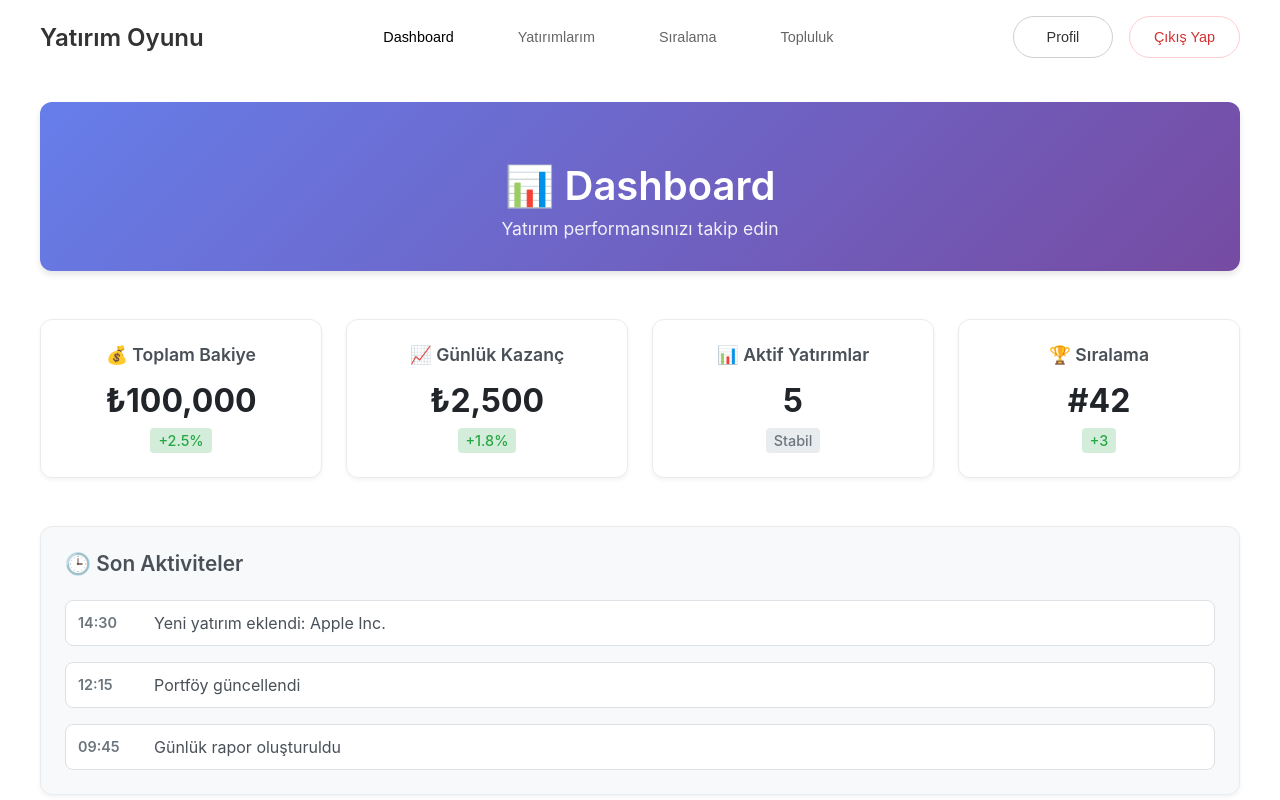
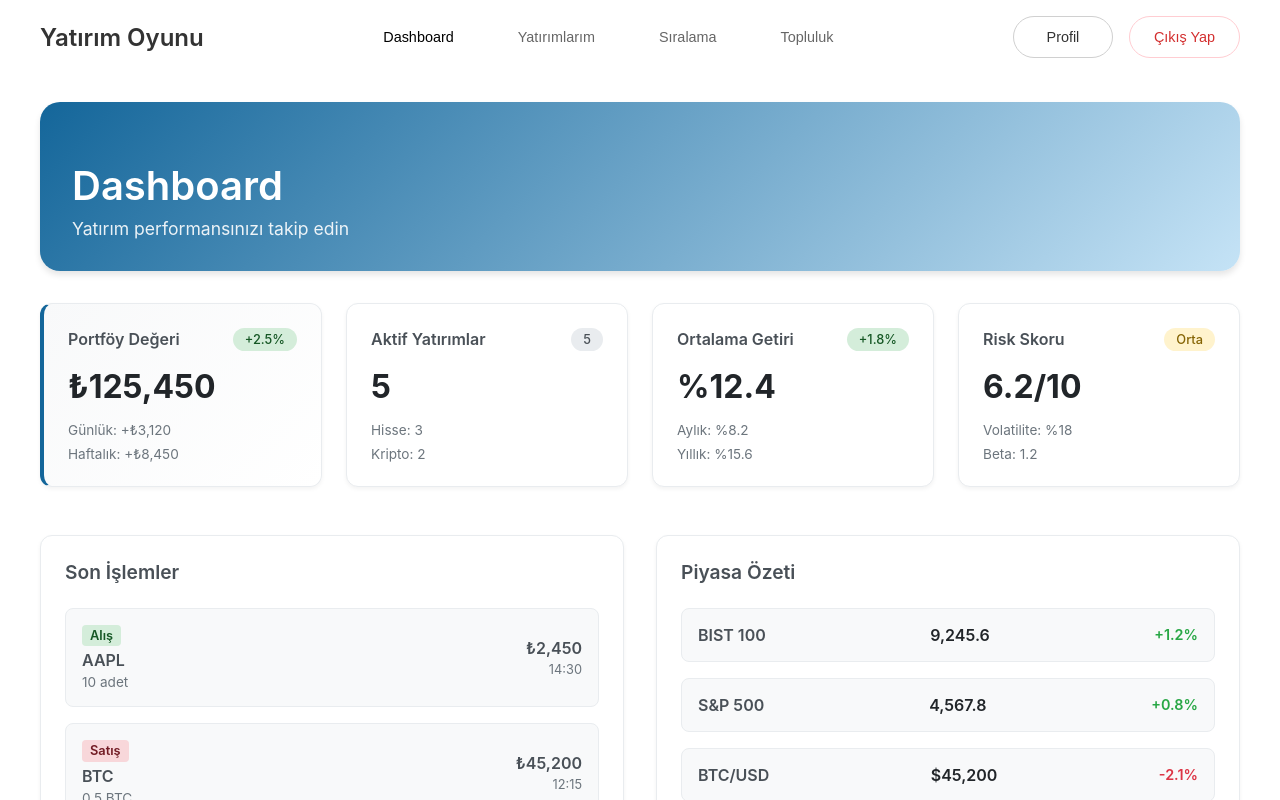
Before and after one commit to samualetto35/yatirimoyunu, a React (Create React App) app: page /dashboard in a window 1280 px wide. Shown: the top 800 px of the page. Built offline with nearby package versions, Linux system fonts and the light colour scheme; no server answers; sample sign-in values are in the browser's storage.

Commit message:
v1.3: Dashboard redesign - minimal cards, detailed content, transaction history, market summary

```diff
--- a/src/components/AuthenticatedHeader.tsx
+++ b/src/components/AuthenticatedHeader.tsx
@@ -10,9 +10,11 @@ const AuthenticatedHeader: React.FC = () => {
 
   const handleLogout = async () => {
     try {
+      // Önce ana sayfaya yönlendir
+      navigate('/');
+      // Sonra logout işlemini yap
       await logout();
-      navigate('/');
-      console.log('User logged out successfully');
+      console.log('User logged out successfully, redirected to home page');
     } catch (error) {
       console.error('Logout failed:', error);
     }
--- a/src/components/Dashboard.css
+++ b/src/components/Dashboard.css
@@ -11,12 +11,12 @@
 }
 
 .dashboard-header {
-  text-align: center;
-  margin-bottom: 3rem;
+  text-align: left;
+  margin-bottom: 2rem;
   padding: 2rem;
-  background: linear-gradient(135deg, #667eea 0%, #764ba2 100%);
+  background: linear-gradient(135deg, #14669A 0%, #C5E3F6 100%);
   color: white;
-  border-radius: 12px;
+  border-radius: 20px;
   box-shadow: 0 4px 6px rgba(0, 0, 0, 0.1);
 }
 
@@ -24,17 +24,19 @@
   font-size: 2.5rem;
   margin-bottom: 0.5rem;
   font-weight: 600;
+  color: white;
 }
 
 .dashboard-header p {
   font-size: 1.1rem;
   opacity: 0.9;
   margin: 0;
+  color: white;
 }
 
 .dashboard-grid {
   display: grid;
-  grid-template-columns: repeat(auto-fit, minmax(250px, 1fr));
+  grid-template-columns: repeat(auto-fit, minmax(280px, 1fr));
   gap: 1.5rem;
   margin-bottom: 3rem;
 }
@@ -44,7 +46,6 @@
   border: 1px solid #e9ecef;
   border-radius: 12px;
   padding: 1.5rem;
-  text-align: center;
   transition: transform 0.2s ease, box-shadow 0.2s ease;
   box-shadow: 0 2px 4px rgba(0, 0, 0, 0.05);
 }
@@ -54,97 +55,203 @@
   box-shadow: 0 4px 12px rgba(0, 0, 0, 0.1);
 }
 
-.dashboard-card h3 {
-  margin-top: 0;
+.dashboard-card.primary {
+  border-left: 4px solid #14669A;
+  background: linear-gradient(135deg, #f8f9fa 0%, #ffffff 100%);
+}
+
+.card-header {
+  display: flex;
+  justify-content: space-between;
+  align-items: center;
   margin-bottom: 1rem;
+}
+
+.card-header h3 {
+  margin: 0;
   color: #495057;
-  font-size: 1.1rem;
+  font-size: 1rem;
   font-weight: 600;
+}
+
+.card-badge {
+  padding: 0.25rem 0.75rem;
+  border-radius: 12px;
+  font-size: 0.8rem;
+  font-weight: 500;
+}
+
+.card-badge.positive {
+  background-color: #d4edda;
+  color: #155724;
+}
+
+.card-badge.negative {
+  background-color: #f8d7da;
+  color: #721c24;
+}
+
+.card-badge.neutral {
+  background-color: #e9ecef;
+  color: #495057;
+}
+
+.card-badge.warning {
+  background-color: #fff3cd;
+  color: #856404;
 }
 
 .card-value {
   font-size: 2rem;
   font-weight: 700;
   color: #212529;
-  margin-bottom: 0.5rem;
+  margin-bottom: 1rem;
 }
 
-.card-change {
-  font-size: 0.9rem;
-  font-weight: 500;
-  padding: 0.25rem 0.5rem;
-  border-radius: 4px;
-  display: inline-block;
+.card-details {
+  display: flex;
+  flex-direction: column;
+  gap: 0.5rem;
 }
 
-.card-change.positive {
-  color: #28a745;
-  background-color: #d4edda;
+.card-details span {
+  font-size: 0.85rem;
+  color: #6c757d;
 }
 
-.card-change.negative {
-  color: #dc3545;
-  background-color: #f8d7da;
+.dashboard-sections {
+  display: grid;
+  grid-template-columns: repeat(auto-fit, minmax(400px, 1fr));
+  gap: 2rem;
 }
 
-.card-change.neutral {
-  color: #6c757d;
-  background-color: #e9ecef;
-}
-
-.recent-activity {
-  background-color: #f8f9fa;
+.section-card {
+  background-color: white;
   border: 1px solid #e9ecef;
   border-radius: 12px;
   padding: 1.5rem;
   box-shadow: 0 2px 4px rgba(0, 0, 0, 0.05);
 }
 
-.recent-activity h3 {
+.section-card h3 {
   margin-top: 0;
   margin-bottom: 1.5rem;
   color: #495057;
-  font-size: 1.3rem;
+  font-size: 1.2rem;
   font-weight: 600;
 }
 
-.activity-list {
+.transaction-list {
   display: flex;
   flex-direction: column;
   gap: 1rem;
 }
 
-.activity-item {
+.transaction-item {
   display: flex;
+  justify-content: space-between;
   align-items: center;
-  gap: 1rem;
-  padding: 0.75rem;
-  background-color: white;
+  padding: 1rem;
+  background-color: #f8f9fa;
   border-radius: 8px;
-  border: 1px solid #dee2e6;
-  transition: background-color 0.2s ease;
+  border: 1px solid #e9ecef;
 }
 
-.activity-item:hover {
-  background-color: #f8f9fa;
+.transaction-info {
+  display: flex;
+  flex-direction: column;
+  gap: 0.25rem;
 }
 
-.activity-time {
+.transaction-type {
+  font-size: 0.8rem;
   font-weight: 600;
-  color: #6c757d;
-  font-size: 0.9rem;
-  min-width: 60px;
+  padding: 0.2rem 0.5rem;
+  border-radius: 4px;
+  width: fit-content;
 }
 
-.activity-text {
+.transaction-type.buy {
+  background-color: #d4edda;
+  color: #155724;
+}
+
+.transaction-type.sell {
+  background-color: #f8d7da;
+  color: #721c24;
+}
+
+.transaction-symbol {
+  font-weight: 600;
   color: #495057;
-  flex: 1;
+}
+
+.transaction-amount {
+  font-size: 0.85rem;
+  color: #6c757d;
+}
+
+.transaction-details {
+  display: flex;
+  flex-direction: column;
+  align-items: flex-end;
+  gap: 0.25rem;
+}
+
+.transaction-price {
+  font-weight: 600;
+  color: #495057;
+}
+
+.transaction-time {
+  font-size: 0.8rem;
+  color: #6c757d;
+}
+
+.market-summary {
+  display: flex;
+  flex-direction: column;
+  gap: 1rem;
+}
+
+.market-item {
+  display: flex;
+  justify-content: space-between;
+  align-items: center;
+  padding: 1rem;
+  background-color: #f8f9fa;
+  border-radius: 8px;
+  border: 1px solid #e9ecef;
+}
+
+.market-name {
+  font-weight: 600;
+  color: #495057;
+}
+
+.market-value {
+  font-weight: 600;
+  color: #212529;
+}
+
+.market-change {
+  font-weight: 600;
+  font-size: 0.9rem;
+}
+
+.market-change.positive {
+  color: #28a745;
+}
+
+.market-change.negative {
+  color: #dc3545;
 }
 
 /* Mobile Responsive */
 @media (max-width: 768px) {
   .dashboard-content {
     padding: 1rem;
+    padding-top: 0.35rem;
   }
 
   .dashboard-header {
@@ -168,14 +275,25 @@
     font-size: 1.75rem;
   }
 
-  .activity-item {
+  .dashboard-sections {
+    grid-template-columns: 1fr;
+    gap: 1.5rem;
+  }
+
+  .transaction-item {
     flex-direction: column;
     align-items: flex-start;
     gap: 0.5rem;
   }
 
-  .activity-time {
-    min-width: auto;
+  .transaction-details {
+    align-items: flex-start;
+  }
+
+  .market-item {
+    flex-direction: column;
+    align-items: flex-start;
+    gap: 0.5rem;
   }
 }
 
@@ -192,7 +310,7 @@
     font-size: 1.5rem;
   }
 
-  .recent-activity {
+  .section-card {
     padding: 1rem;
   }
 }
--- a/src/components/Dashboard.tsx
+++ b/src/components/Dashboard.tsx
@@ -13,50 +13,118 @@ const Dashboard: React.FC = () => {
     <div className="dashboard-page">
       <div className="dashboard-content">
         <div className="dashboard-header">
-          <h1>📊 Dashboard</h1>
+          <h1>Dashboard</h1>
           <p>Yatırım performansınızı takip edin</p>
         </div>
 
         <div className="dashboard-grid">
-          <div className="dashboard-card">
-            <h3>💰 Toplam Bakiye</h3>
-            <div className="card-value">₺100,000</div>
-            <div className="card-change positive">+2.5%</div>
+          <div className="dashboard-card primary">
+            <div className="card-header">
+              <h3>Portföy Değeri</h3>
+              <span className="card-badge positive">+2.5%</span>
+            </div>
+            <div className="card-value">₺125,450</div>
+            <div className="card-details">
+              <span>Günlük: +₺3,120</span>
+              <span>Haftalık: +₺8,450</span>
+            </div>
           </div>
 
           <div className="dashboard-card">
-            <h3>📈 Günlük Kazanç</h3>
-            <div className="card-value">₺2,500</div>
-            <div className="card-change positive">+1.8%</div>
+            <div className="card-header">
+              <h3>Aktif Yatırımlar</h3>
+              <span className="card-badge neutral">5</span>
+            </div>
+            <div className="card-value">5</div>
+            <div className="card-details">
+              <span>Hisse: 3</span>
+              <span>Kripto: 2</span>
+            </div>
           </div>
 
           <div className="dashboard-card">
-            <h3>📊 Aktif Yatırımlar</h3>
-            <div className="card-value">5</div>
-            <div className="card-change neutral">Stabil</div>
+            <div className="card-header">
+              <h3>Ortalama Getiri</h3>
+              <span className="card-badge positive">+1.8%</span>
+            </div>
+            <div className="card-value">%12.4</div>
+            <div className="card-details">
+              <span>Aylık: %8.2</span>
+              <span>Yıllık: %15.6</span>
+            </div>
           </div>
 
           <div className="dashboard-card">
-            <h3>🏆 Sıralama</h3>
-            <div className="card-value">#42</div>
-            <div className="card-change positive">+3</div>
+            <div className="card-header">
+              <h3>Risk Skoru</h3>
+              <span className="card-badge warning">Orta</span>
+            </div>
+            <div className="card-value">6.2/10</div>
+            <div className="card-details">
+              <span>Volatilite: %18</span>
+              <span>Beta: 1.2</span>
+            </div>
           </div>
         </div>
 
-        <div className="recent-activity">
-          <h3>🕒 Son Aktiviteler</h3>
-          <div className="activity-list">
-            <div className="activity-item">
-              <span className="activity-time">14:30</span>
-              <span className="activity-text">Yeni yatırım eklendi: Apple Inc.</span>
+        <div className="dashboard-sections">
+          <div className="section-card">
+            <h3>Son İşlemler</h3>
+            <div className="transaction-list">
+              <div className="transaction-item">
+                <div className="transaction-info">
+                  <span className="transaction-type buy">Alış</span>
+                  <span className="transaction-symbol">AAPL</span>
+                  <span className="transaction-amount">10 adet</span>
+                </div>
+                <div className="transaction-details">
+                  <span className="transaction-price">₺2,450</span>
+                  <span className="transaction-time">14:30</span>
+                </div>
+              </div>
+              <div className="transaction-item">
+                <div className="transaction-info">
+                  <span className="transaction-type sell">Satış</span>
+                  <span className="transaction-symbol">BTC</span>
+                  <span className="transaction-amount">0.5 BTC</span>
+                </div>
+                <div className="transaction-details">
+                  <span className="transaction-price">₺45,200</span>
+                  <span className="transaction-time">12:15</span>
+                </div>
+              </div>
+              <div className="transaction-item">
+                <div className="transaction-info">
+                  <span className="transaction-type buy">Alış</span>
+                  <span className="transaction-symbol">TSLA</span>
+                  <span className="transaction-amount">5 adet</span>
+                </div>
+                <div className="transaction-details">
+                  <span className="transaction-price">₺1,850</span>
+                  <span className="transaction-time">09:45</span>
+                </div>
+              </div>
             </div>
-            <div className="activity-item">
-              <span className="activity-time">12:15</span>
-              <span className="activity-text">Portföy güncellendi</span>
-            </div>
-            <div className="activity-item">
-              <span className="activity-time">09:45</span>
-              <span className="activity-text">Günlük rapor oluşturuldu</span>
+          </div>
+
+          <div className="section-card">
+            <h3>Piyasa Özeti</h3>
+            <div className="market-summary">
+              <div className="market-item">
+                <span className="market-name">BIST 100</span>
+                <span className="market-value">9,245.6</span>
+                <span className="market-change positive">+1.2%</span>
+              </div>
+              <div className="market-item">
+                <span className="market-name">S&P 500</span>
+                <span className="market-value">4,567.8</span>
+                <span className="market-change positive">+0.8%</span>
+              </div>
+              <div className="market-item">
+                <span className="market-name">BTC/USD</span>
+                <span className="market-value">$45,200</span>
+                <span className="market-change negative">-2.1%</span>
+              </div>
             </div>
           </div>
         </div>
```
